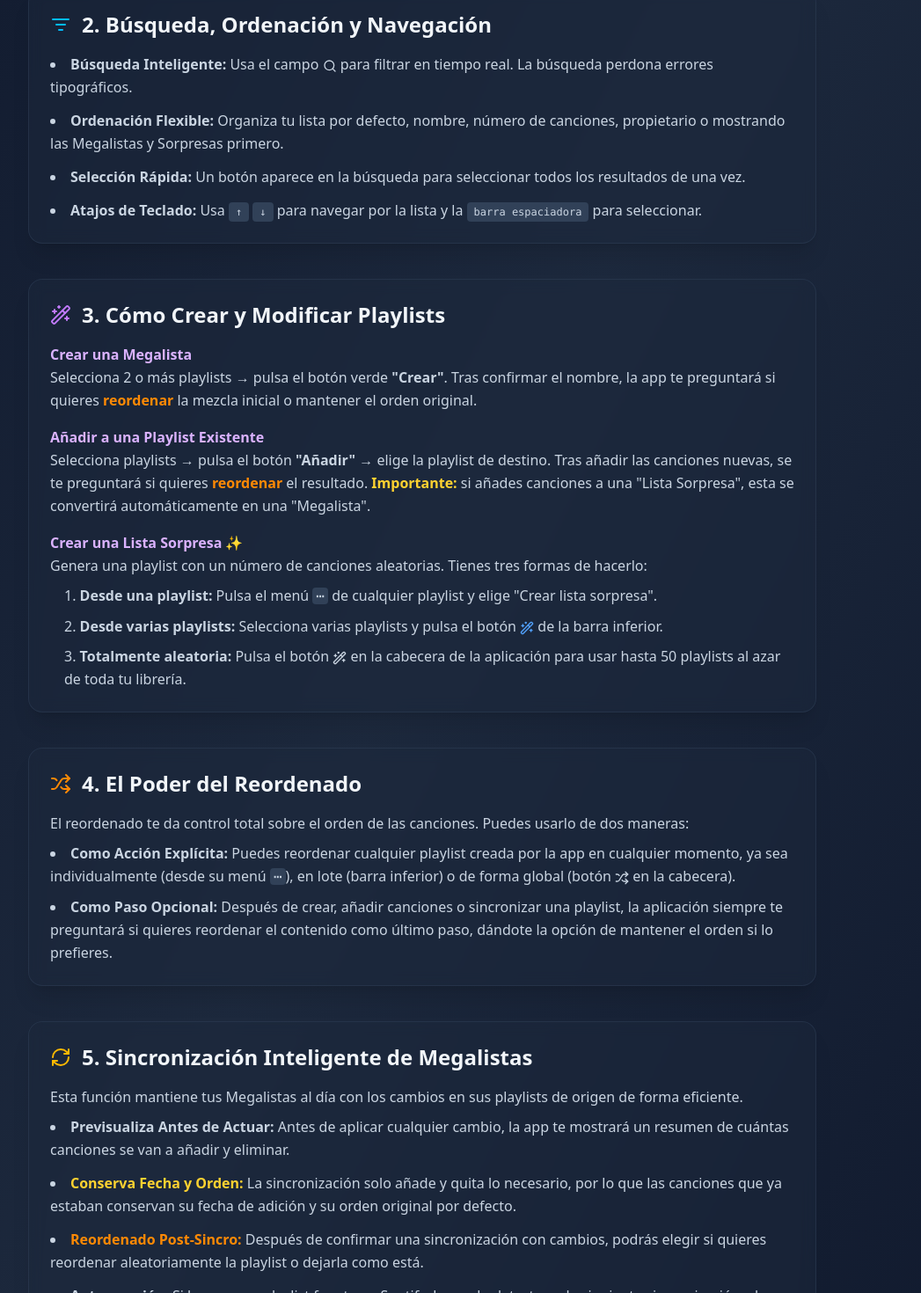
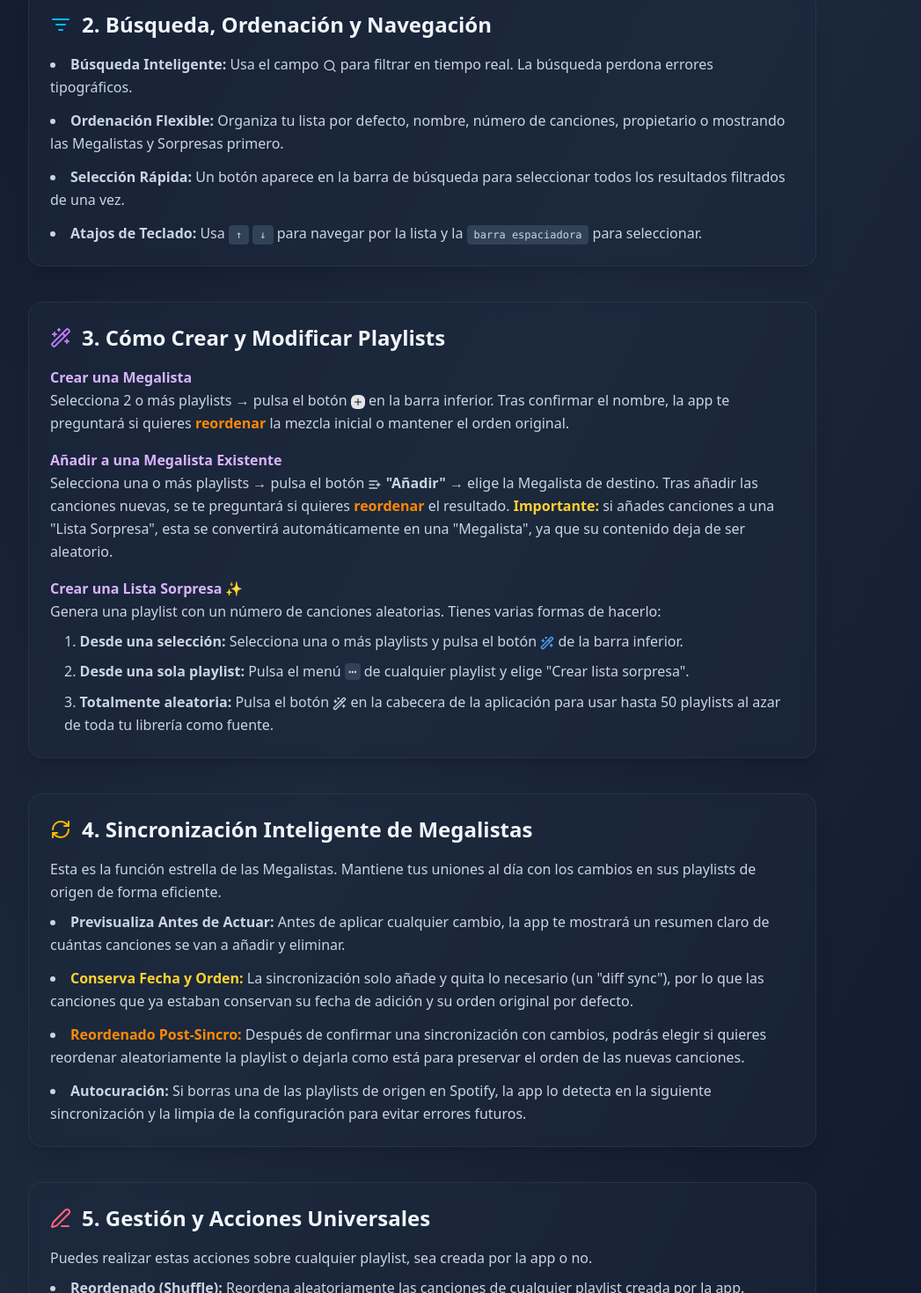
Before and after one commit to juanjocerero/spotify-megamixer, a Next.js app: page /faq in a window 1280 px wide. Shown: the part 563-2033 px from the top of the page at 88% size, without its empty margins (160-1207 px from the left). Built offline with nearby package versions, Linux system fonts and the light colour scheme.

Commit message:
updated faq and readme after full refactoring

```diff
--- a/app/faq/page.tsx
+++ b/app/faq/page.tsx
@@ -13,6 +13,7 @@ import {
   Shuffle,
   Eye,
   ListFilter,
+  ListPlus,
 } from 'lucide-react';
 
 export default function FaqPage() {
@@ -59,8 +60,9 @@ export default function FaqPage() {
     <strong className="text-blue-400">Lista Sorpresa:</strong> Es una{' '}
     <strong className="text-blue-400">selección aleatoria</strong> de
     canciones extraídas de una o más playlists de origen. Su propósito
-              es crear una mezcla nueva y única en un momento dado, y no se
-              sincroniza. Se identifican con una insignia azul.
+    es crear una mezcla nueva y única en un momento dado, y{' '}
+    <strong className="font-semibold">no se sincroniza</strong>. Se
+    identifican con una insignia azul.
     </li>
     </ul>
     </SectionCard>
@@ -82,8 +84,8 @@ export default function FaqPage() {
     Megalistas y Sorpresas primero.
     </li>
     <li>
-              <strong>Selección Rápida:</strong> Un botón aparece en la búsqueda
-              para seleccionar todos los resultados de una vez.
+    <strong>Selección Rápida:</strong> Un botón aparece en la barra de búsqueda
+    para seleccionar todos los resultados filtrados de una vez.
     </li>
     <li>
     <strong>Atajos de Teclado:</strong> Usa{' '}
@@ -109,8 +111,9 @@ export default function FaqPage() {
     Crear una Megalista
     </h3>
     <p>
-                Selecciona 2 o más playlists → pulsa el botón verde{' '}
-                <strong>&quot;Crear&quot;</strong>. Tras confirmar el nombre, la
+    Selecciona 2 o más playlists → pulsa el botón{' '}
+    <Plus className="inline h-4 w-4 bg-primary text-primary-foreground p-0.5 rounded-sm" />{' '}
+    en la barra inferior. Tras confirmar el nombre, la
     app te preguntará si quieres{' '}
     <strong className="text-orange-400">reordenar</strong> la mezcla
     inicial o mantener el orden original.
@@ -118,17 +121,18 @@ export default function FaqPage() {
     </div>
     <div>
     <h3 className="font-semibold text-purple-300">
-                Añadir a una Playlist Existente
+    Añadir a una Megalista Existente
     </h3>
     <p>
-                Selecciona playlists → pulsa el botón{' '}
-                <strong>&quot;Añadir&quot;</strong> → elige la playlist de
+    Selecciona una o más playlists → pulsa el botón{' '}
+    <ListPlus className="inline h-4 w-4" />{' '}
+    <strong>"Añadir"</strong> → elige la Megalista de
     destino. Tras añadir las canciones nuevas, se te preguntará si
     quieres <strong className="text-orange-400">reordenar</strong> el
     resultado.{' '}
     <strong className="text-amber-300">Importante:</strong> si
-                añades canciones a una &quot;Lista Sorpresa&quot;, esta se
-                convertirá automáticamente en una &quot;Megalista&quot;.
+    añades canciones a una "Lista Sorpresa", esta se
+    convertirá automáticamente en una "Megalista", ya que su contenido deja de ser aleatorio.
     </p>
     </div>
     <div>
@@ -137,78 +141,51 @@ export default function FaqPage() {
     </h3>
     <p>
     Genera una playlist con un número de canciones aleatorias.
-                Tienes tres formas de hacerlo:
+    Tienes varias formas de hacerlo:
     </p>
     <ul className="list-decimal list-inside space-y-2 pl-4 pt-2">
     <li>
-                  <strong>Desde una playlist:</strong> Pulsa el menú{' '}
-                  <code className="bg-slate-700 px-1 rounded">⋯</code> de
-                  cualquier playlist y elige &quot;Crear lista sorpresa&quot;.
-                </li>
-                <li>
-                  <strong>Desde varias playlists:</strong> Selecciona varias
+    <strong>Desde una selección:</strong> Selecciona una o más
     playlists y pulsa el botón{' '}
     <Wand2 className="inline h-4 w-4 text-blue-400" /> de la barra
     inferior.
     </li>
     <li>
+    <strong>Desde una sola playlist:</strong> Pulsa el menú{' '}
+    <code className="bg-slate-700 px-1 rounded">⋯</code> de
+    cualquier playlist y elige "Crear lista sorpresa".
+    </li>
+    <li>
     <strong>Totalmente aleatoria:</strong> Pulsa el botón{' '}
     <Wand2 className="inline h-4 w-4" /> en la cabecera de la
     aplicación para usar hasta 50 playlists al azar de toda tu
-                  librería.
+    librería como fuente.
     </li>
     </ul>
     </div>
     </div>
     </SectionCard>
 
-        {/* Reordenado */}
-        <SectionCard
-          icon={<Shuffle className="h-6 w-6 text-orange-400" />}
-          title="4. El Poder del Reordenado"
-        >
-          <p>
-            El reordenado te da control total sobre el orden de las canciones.
-            Puedes usarlo de dos maneras:
-          </p>
-          <ul className="list-disc list-inside space-y-2 text-slate-300">
-            <li>
-              <strong>Como Acción Explícita:</strong> Puedes reordenar cualquier
-              playlist creada por la app en cualquier momento, ya sea
-              individualmente (desde su menú{' '}
-              <code className="bg-slate-700 px-1 rounded">⋯</code>), en lote
-              (barra inferior) o de forma global (botón{' '}
-              <Shuffle className="inline h-4 w-4" /> en la cabecera).
-            </li>
-            <li>
-              <strong>Como Paso Opcional:</strong> Después de crear, añadir
-              canciones o sincronizar una playlist, la aplicación siempre te
-              preguntará si quieres reordenar el contenido como último paso,
-              dándote la opción de mantener el orden si lo prefieres.
-            </li>
-          </ul>
-        </SectionCard>
-
     {/* Sincronización */}
     <SectionCard
     icon={<RefreshCw className="h-6 w-6 text-amber-400" />}
-          title="5. Sincronización Inteligente de Megalistas"
+    title="4. Sincronización Inteligente de Megalistas"
     >
     <p>
-            Esta función mantiene tus Megalistas al día con los cambios en sus
+    Esta es la función estrella de las Megalistas. Mantiene tus uniones al día con los cambios en sus
     playlists de origen de forma eficiente.
     </p>
     <ul className="list-disc list-inside space-y-3 text-slate-300">
     <li>
     <strong>Previsualiza Antes de Actuar:</strong> Antes de aplicar
-              cualquier cambio, la app te mostrará un resumen de cuántas
+    cualquier cambio, la app te mostrará un resumen claro de cuántas
     canciones se van a añadir y eliminar.
     </li>
     <li>
     <strong className="text-amber-300">
     Conserva Fecha y Orden:
     </strong>{' '}
-              La sincronización solo añade y quita lo necesario, por lo que las
+    La sincronización solo añade y quita lo necesario (un "diff sync"), por lo que las
     canciones que ya estaban conservan su fecha de adición y su orden
     original por defecto.
     </li>
@@ -218,10 +195,10 @@ export default function FaqPage() {
     </strong>{' '}
     Después de confirmar una sincronización con cambios, podrás
     elegir si quieres reordenar aleatoriamente la playlist o dejarla
-              como está.
+    como está para preservar el orden de las nuevas canciones.
     </li>
     <li>
-              <strong>Autocuración:</strong> Si borras una playlist fuente en
+    <strong>Autocuración:</strong> Si borras una de las playlists de origen en
     Spotify, la app lo detecta en la siguiente sincronización y la
     limpia de la configuración para evitar errores futuros.
     </li>
@@ -231,26 +208,35 @@ export default function FaqPage() {
     {/* Gestión avanzada */}
     <SectionCard
     icon={<Edit3 className="h-6 w-6 text-rose-400" />}
-          title="6. Gestión Avanzada de Playlists"
+    title="5. Gestión y Acciones Universales"
     >
+    <p>
+    Puedes realizar estas acciones sobre cualquier playlist, sea creada por la app o no.
+    </p>
     <ul className="list-disc list-inside space-y-3 text-slate-300">
+    <li>
+    <strong>Reordenado (Shuffle):</strong> Reordena aleatoriamente las canciones de cualquier playlist creada por la app. Puedes hacerlo individualmente (menú{' '}
+      <code className="bg-slate-700 px-1 rounded">⋯</code>), en lote
+      (botón <Shuffle className="inline h-4 w-4 text-orange-400" /> en la barra inferior) o de forma global para todas tus Megalistas (botón{' '}
+        <Shuffle className="inline h-4 w-4" /> en la cabecera).
+        </li>
         <li>
         <strong>Ver Canciones:</strong> Usa la opción{' '}
         <Eye className="inline h-4 w-4" />{' '}
-              <strong>&quot;Ver Canciones&quot;</strong> en el menú de cualquier
+        <strong>"Ver Canciones"</strong> en el menú de cualquier
         playlist para ver su contenido en un panel lateral.
         </li>
         <li>
         <strong>Editar Nombre/Descripción:</strong> Desde el menú{' '}
         <code className="bg-slate-700 px-1 rounded">⋯</code> →{' '}
-              <strong>&quot;Editar detalles&quot;</strong>. Funciona para
+        <strong>"Editar detalles"</strong>. Funciona para
         CUALQUIER playlist de tu propiedad.
         </li>
         <li>
         <strong>Eliminar Playlists:</strong> Individualmente desde el menú{' '}
         <code className="bg-slate-700 px-1 rounded">⋯</code> o en lote con
         el botón <Trash2 className="inline h-4 w-4 text-rose-500" /> de la
-              barra inferior.
+        barra inferior. Esta acción deja de seguir la playlist.
         </li>
         </ul>
         </SectionCard>
```
Also changed, not shown: 1 other file (tests, documents, lock files or other folders). Lines whose indentation alone changed are shown as unchanged.
